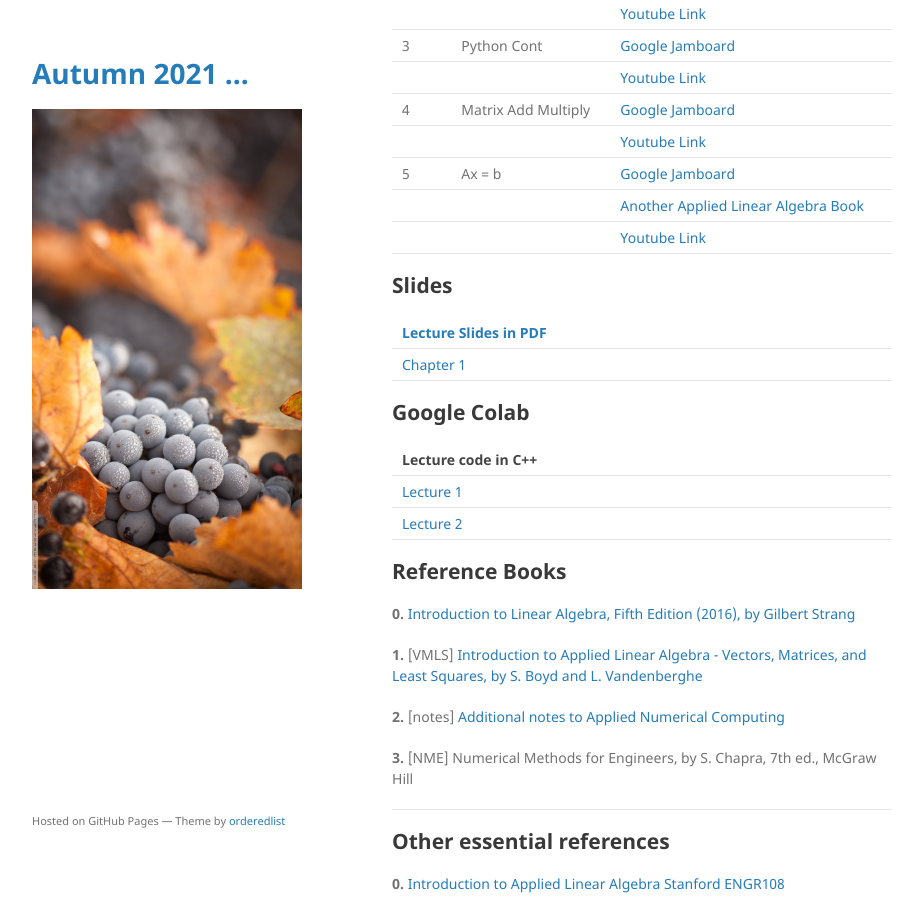
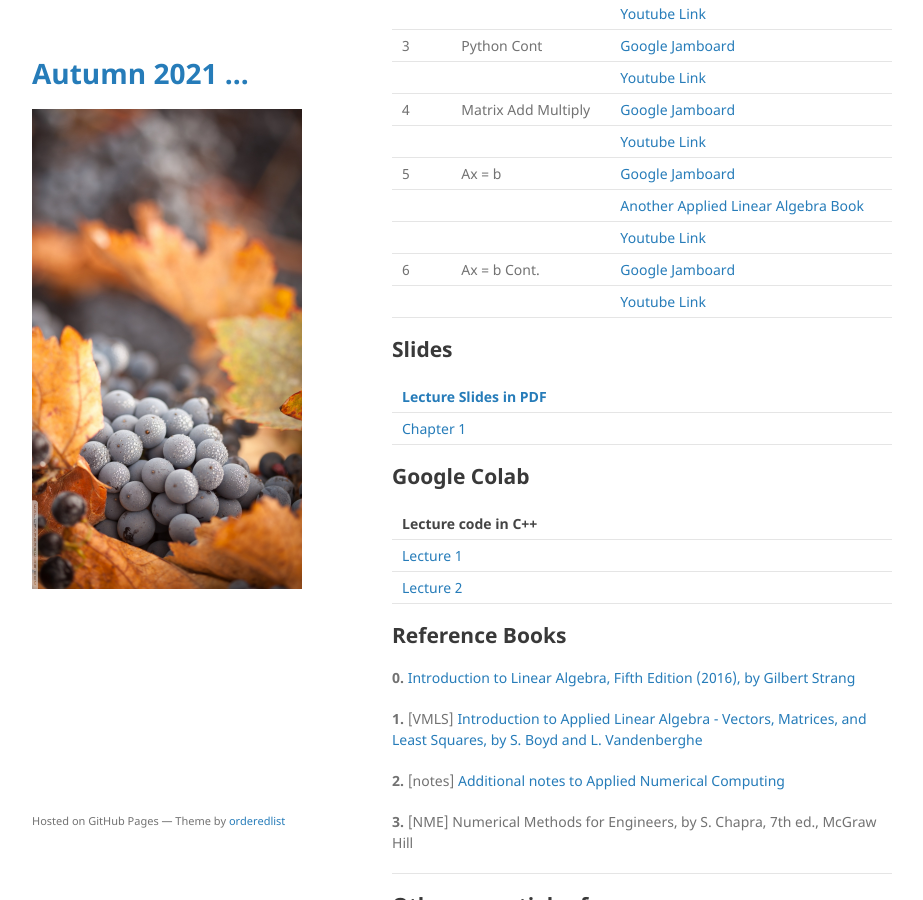
Before and after one commit to mohammadmotiurrahman/mohammadmotiurrahman.github.io, a Jekyll site: the page built from cse317_2/index.md, in a window 1280 px wide and 900 px high, scrolled down 4316 px. Shown: the whole window, without its empty margins (178-1101 px from the left). Built offline with Jekyll 4.4.1, drawn with Linux system fonts in a browser that asks for light colours; our own code applies the rules of GitHub Pages for plain Markdown files.

Commit message:
Update index.md

```diff
--- a/cse317_2/index.md
+++ b/cse317_2/index.md
@@ -116,6 +116,9 @@ The objective of this course is to introduce the student computational methods r
 | 5       | Ax = b       | [Google Jamboard](https://jamboard.google.com/d/1t0rtGV5oL-m8wHdq4agcK6sz9A9xCc3CWs-NbSmvlE4/edit?usp=sharing)  |
 |         |              | [Another Applied Linear Algebra Book](http://phys.uri.edu/nigh/NumRec/)  |
 |         |              | [Youtube Link](https://youtu.be/MIZEAP3RvYs)                                                                      |
+| 6       | Ax = b Cont. | [Google Jamboard](https://jamboard.google.com/d/1t0rtGV5oL-m8wHdq4agcK6sz9A9xCc3CWs-NbSmvlE4/edit?usp=sharing)  |
+|         |              | [Youtube Link](https://youtu.be/ZS6Bp6EAl8U)                                                                      |
+
 
 
 
```
